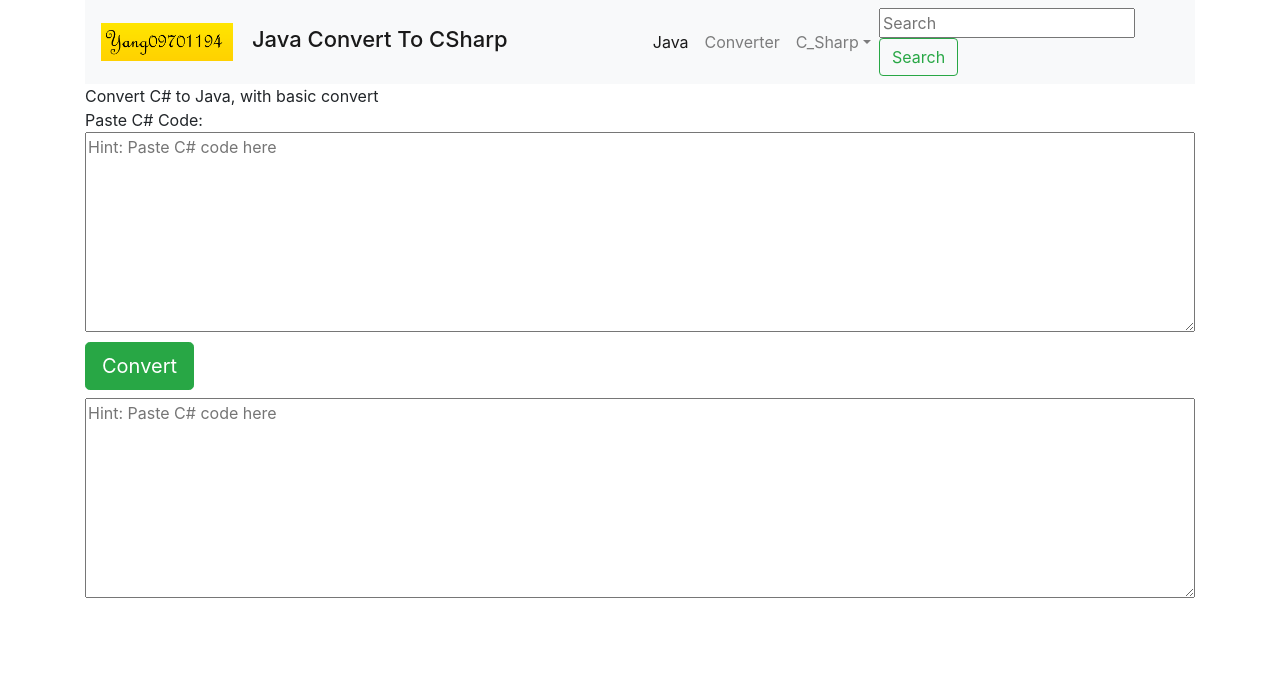
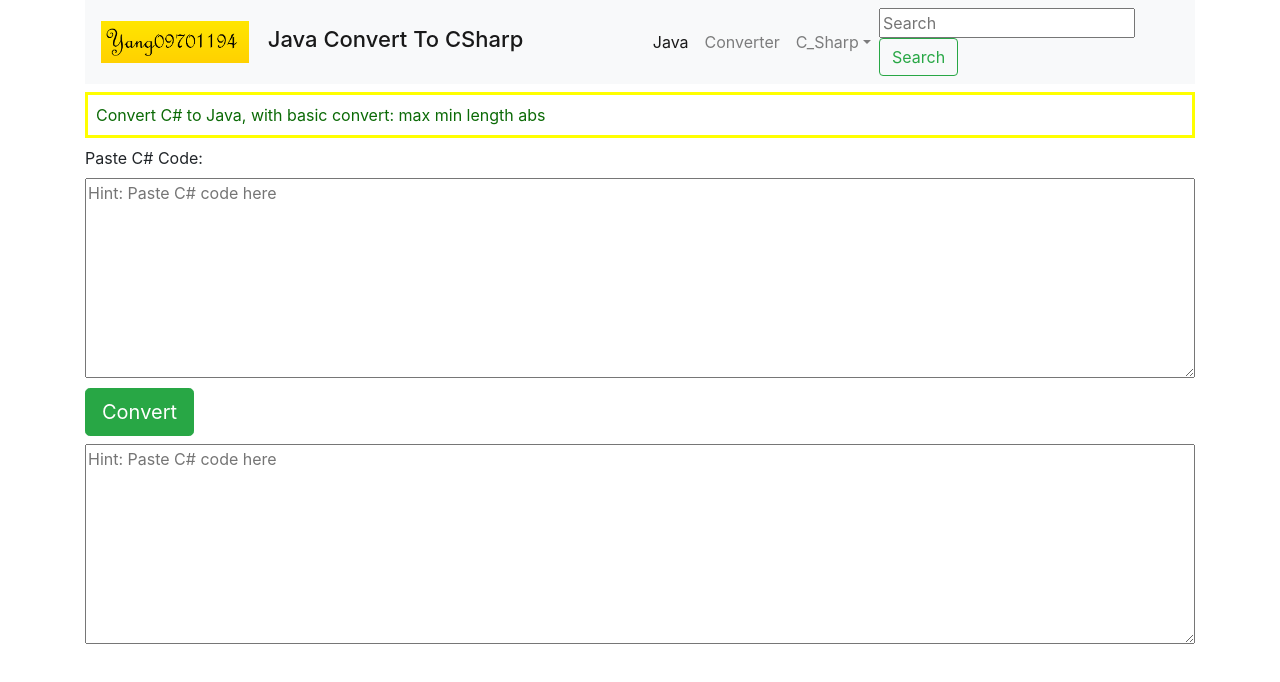
Before and after one commit to Yang09701194/PublicPost, a plain HTML site: page JavaToCSharp.html in a window 1280 px wide. Drawn offline with Linux system fonts and the light colour scheme.

Commit message:
20201223

```diff
--- a/JavaToCSharp.html
+++ b/JavaToCSharp.html
@@ -70,11 +70,11 @@ integrity="sha384-ygbV9kiqUc6oa4msXn9868pTtWMgiQaeYH7/t7LECLbyPA2x65Kgf80OJFdroa
             </nav>
         </div>
         <div class="content">
-            <div class="description">
-                <span>Convert C# to Java, with basic convert</span>
+            <div class="description mt-2 mb-2 p-2">
+                <span>Convert C# to Java, with basic convert: max min length abs</span>
             </div>
             <div class="main">
-                <div>Paste C# Code:</div>
+                <div class="mt-1 mb-2">Paste C# Code:</div>
                 <textarea id="csharpTxt" class="textarea" placeholder="Hint: Paste C# code here"></textarea>
                 <!-- 果然看過t寫的css 裡面一堆 w100 w50 就想 bootstrap會不會也有 就不用自己刻  接著就連想到查到那個長的奇怪的 mr-??
                 m跟r都有一些特定ui屬性的意義
@@ -84,7 +84,7 @@ integrity="sha384-ygbV9kiqUc6oa4msXn9868pTtWMgiQaeYH7/t7LECLbyPA2x65Kgf80OJFdroa
                 <textarea id="javaTxt" class="textarea" placeholder="Hint: Paste C# code here"></textarea>
 
             </div>
-
+            <div class="footer p-2"></div>
         </div>
 
     </div>
--- a/css/style2.css
+++ b/css/style2.css
@@ -1,7 +1,7 @@
 
 
 .header .logo{
-    width: 25%;
+    width: 28%;
     height: auto;
 }
 
@@ -26,3 +26,11 @@
     width: 100%;
     height: 200px;
 }
+
+
+.description {
+    border: yellow solid 3px;
+    color: #0b6a06;
+
+
+}
```
